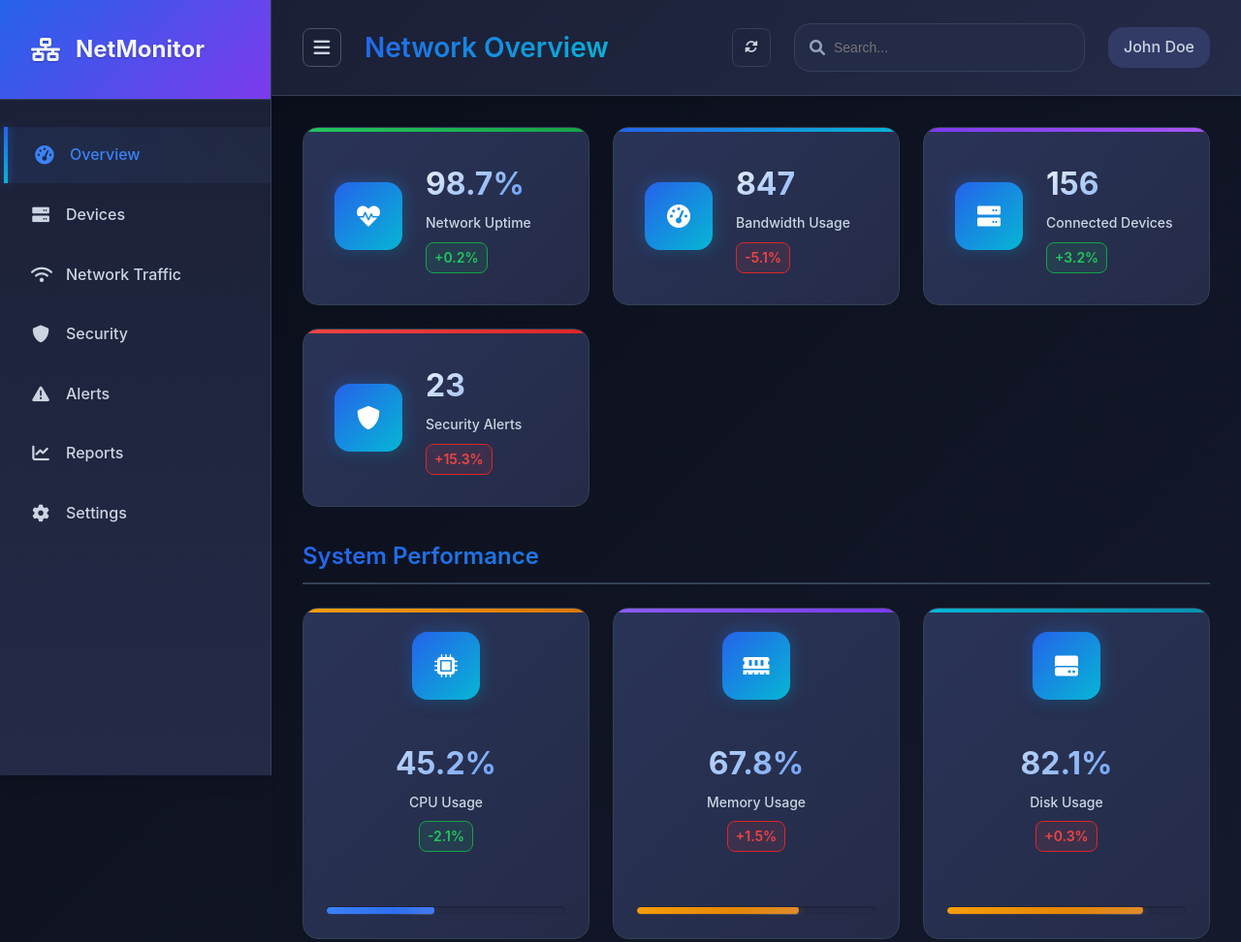
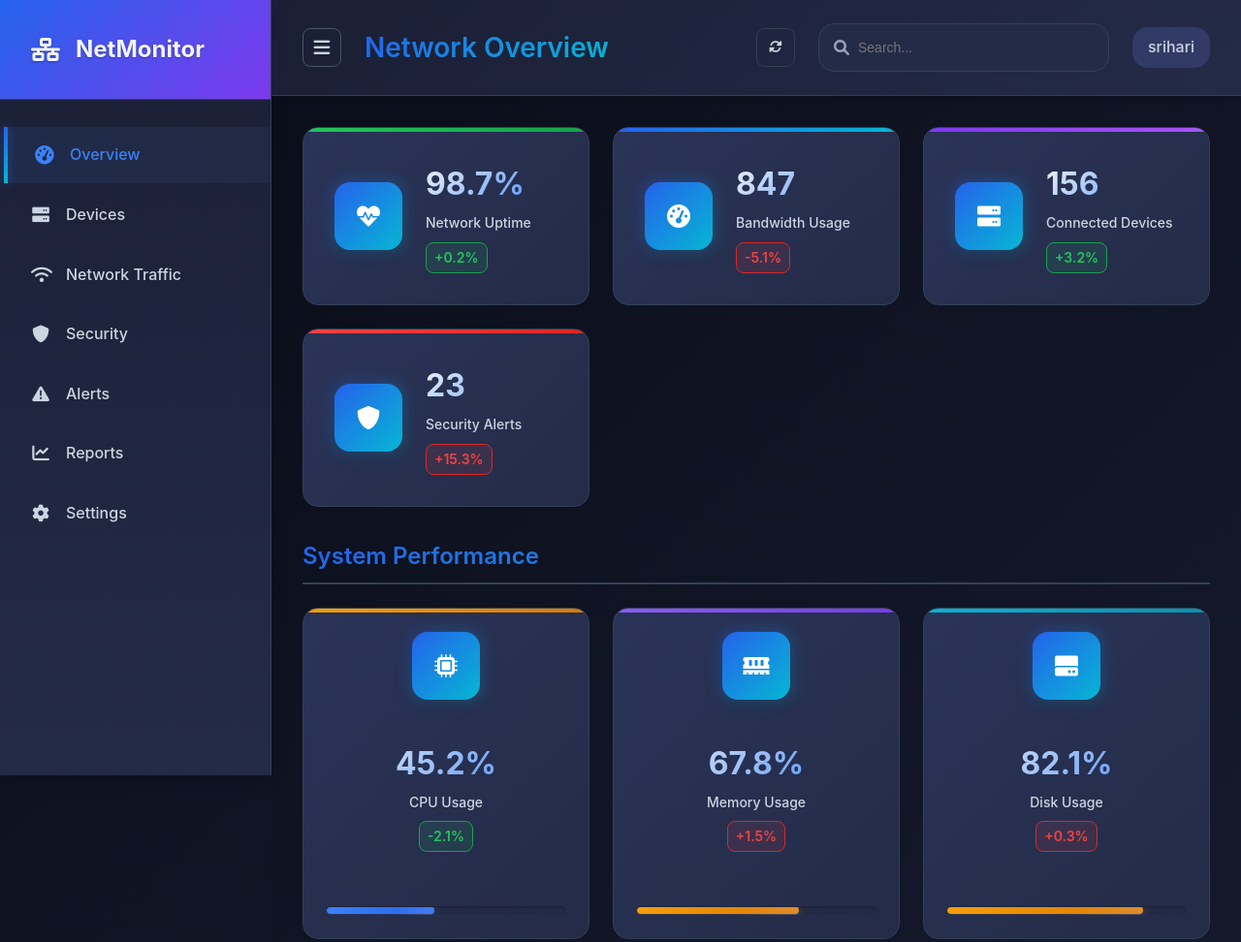
Before and after one commit to Srihari133/network_dashboard, a plain HTML site: page index.html in a window 1280 px wide. Shown: the top 972 px of the page at 97% size. Drawn offline with nearby package versions, Linux system fonts and the light colour scheme; no server answers.

Commit message:
Update index.html

```diff
--- a/index.html
+++ b/index.html
@@ -46,7 +46,7 @@
                     </div>
                     <div class="user-profile">
 
-                        <span>John Doe</span>
+                        <span>srihari</span>
                     </div>
                 </div>
             </header>
@@ -1234,4 +1234,5 @@
     </div>
 
 </body>
+
 </html>
```
